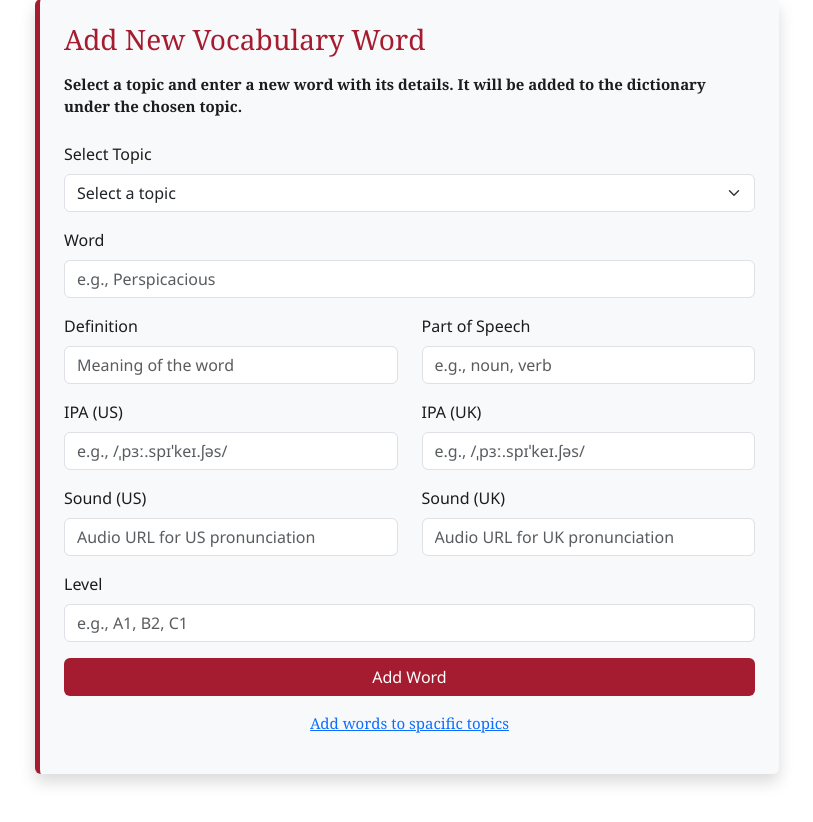
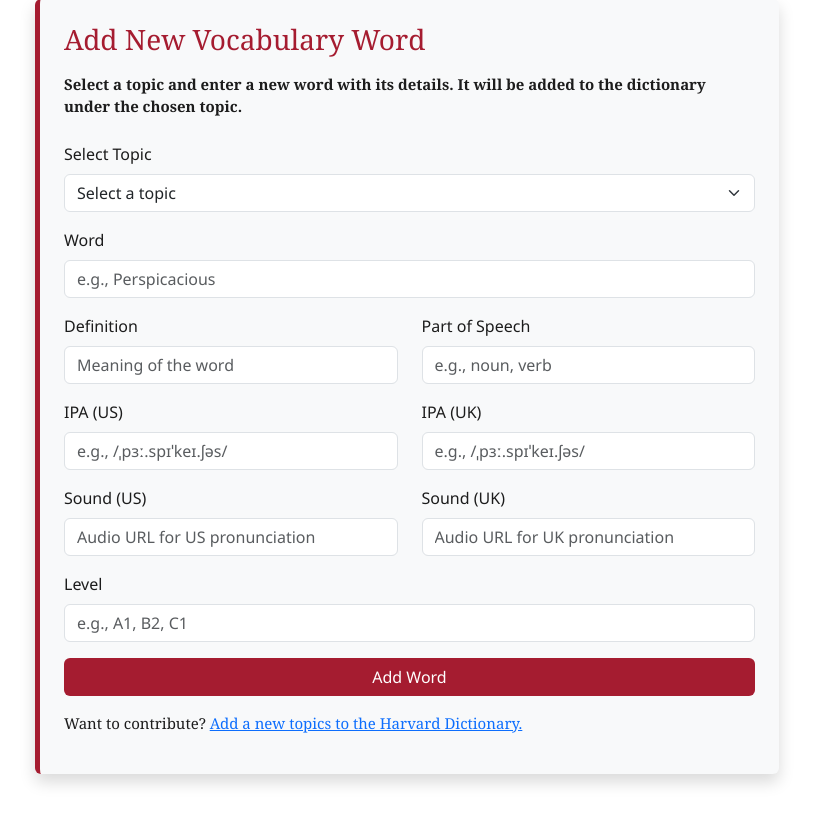
Before and after one commit to Gias-uddin-vuiya/harvard-dictionary, a Flask app: page /add_vocabulary in a window 1280 px wide. Shown: the part 175-997 px from the top of the page, without its empty margins (233-1046 px from the left). Run offline with Flask 3, Linux system fonts and the light colour scheme; data comes from the database, SQL or seed files in the repository.

Commit message:
organized manage-vocab linked form

```diff
--- a/templates/add_topics.html
+++ b/templates/add_topics.html
@@ -25,8 +25,9 @@
             <input type="text" class="form-control" name="image_url" id="image_url" placeholder="Paste image link" required>
         </div>
         <button type="submit" class="btn submit-btn w-100">Add Topic</button>
-        <p class="text-center mt-3">
-            <a href="/add_vocabulary">Add words to spacific topics</a>
+        <p class="mt-3" style="font-size: 15px;">
+            Want to contribute?
+            <a href="/add_vocabulary">Add a new word to the Harvard Dictionary.</a>
         </p>
     </form>
 </div>
--- a/templates/add_vocabulary.html
+++ b/templates/add_vocabulary.html
@@ -68,9 +68,10 @@
             </div>
 
             <button type="submit" class="btn submit-btn w-100" >Add Word</button>
-            <p class="text-center mt-3">
-                <a href="/add_topics">Add words to spacific topics</a>
-            </p>
+            <p class="mt-3" style="font-size: 15px;">
+            Want to contribute?
+            <a href="/add_topics">Add a new topics to the Harvard Dictionary.</a>
+        </p>
         </form>
     </div>
     </div>
```
